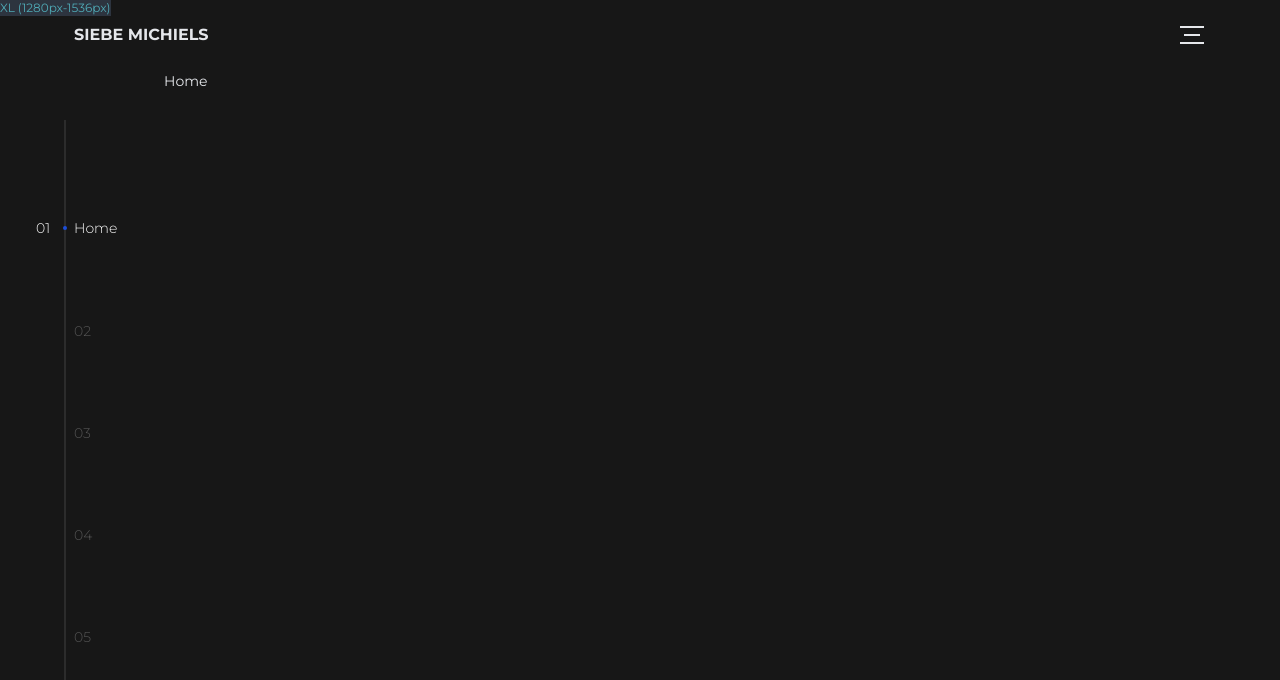
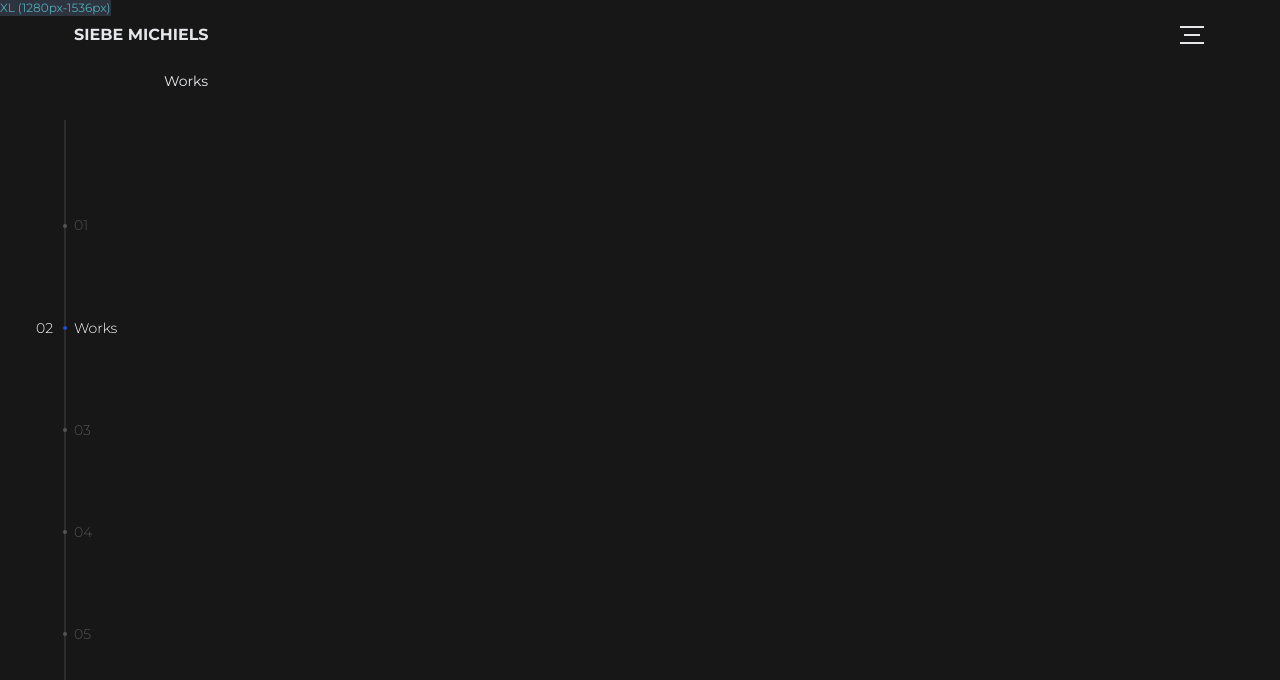
Before and after one commit to SiebeM03/portfolio-react, a React (Create React App) app: page / in a window 1280 px wide. Shown: the top 680 px of the page. Built offline with nearby package versions, Linux system fonts and the light colour scheme; the HTML template or start-up script is replaced by a standard one.

Commit message:
navigation animations finished

```diff
--- a/src/App.js
+++ b/src/App.js
@@ -3,36 +3,59 @@ import DefaultScreenLayout from './components/defaultScreenLayout'
 import ScreenSize from './components/screenSize'
 import usePages from './hooks/usePages'
 import MainSectionWrapper from './components/mainSectionWrapper'
-import { useState } from 'react'
+import { useEffect, useState } from 'react'
 
 function App() {
   const [currentPath, setCurrentPath] = useState("/");
   const [previousPath, setPreviousPath] = useState(null);
 
-  const { pages, activePage } = usePages(currentPath);
+
+  const [isScrollLocked, setIsScrollLocked] = useState(false);
+  useEffect(() => {
+    window.addEventListener('scroll', handleScroll);
+    return () => {
+      window.removeEventListener('scroll', handleScroll);
+    };
+  }, [currentPath, isScrollLocked]);
+
+
+  const { pages, getActivePage, getNextPageIndex, getPreviousPageIndex } = usePages(currentPath);
 
   const handlePathChange = (newPath) => {
     setPreviousPath(currentPath);
     setCurrentPath(newPath);
   }
 
-  console.log("=============")
-  console.log("currentPath", currentPath)
-  console.log("previousPath", previousPath)
+
+  const handleScroll = (e) => {
+    if (e.deltaY > 0) {
+      // scroll down -> next page
+      handlePathChange(pages[getNextPageIndex()].path);
+    } else {
+      // scroll up -> previous page
+      handlePathChange(pages[getPreviousPageIndex()].path);
+    }
+    setIsScrollLocked(true);
+
+    // Lock scrolling for 2 seconds (2000 milliseconds)
+    setTimeout(() => {
+      setIsScrollLocked(false);
+    }, 400);
+  }
 
   return (
-      <div about="container"
+      <div about="container" onWheel={ isScrollLocked ? null : handleScroll }
            className="relative min-h-full outline-[30px] outline-color-accent transition duration-300">
         <ScreenSize/>
         <DefaultScreenLayout currentPath={ currentPath } setCurrentPath={ handlePathChange }>
           { pages.map((page, index) => {
-            const isActive = page.path === activePage.path;
+            const isActive = page.path === getActivePage().path;
             const isPreviousPath = page.path === previousPath;
 
             const currentPageIndex = pages.findIndex(page => page.path === currentPath);
             const previousPageIndex = pages.findIndex(page => page.path === previousPath);
 
-            return <MainSectionWrapper isActive={ isActive }
+            return <MainSectionWrapper key={ page.path } isActive={ isActive }
                                        sectionClass={ isPreviousPath ? currentPageIndex > previousPageIndex ? "section-next" : "section-prev" : "" }>
               { page.component }
             </MainSectionWrapper>
--- a/src/components/sideNav.js
+++ b/src/components/sideNav.js
@@ -7,10 +7,9 @@ const SideNav = ({ currentPath, setCurrentPath }) => {
   const { pages } = usePages();
 
   return (
-      <nav className="flex h-full items-center
-        before:content-[''] before:absolute before:top-1/2 before:left-0 before:translate-y-[-50%] before:w-0.5 before:h-[70%] before:max-h-side-nav before:bg-color-gray before:opacity-35 before:z-10">
-        <ul about="side-nav"
-            className="relative flex w-[100px] h-[70%] max-h-side-nav flex-col justify-around m-0 p-0 list-inside z-10">
+      <nav
+          className="side-nav flex h-full items-center before:bg-color-gray before:opacity-35 before:z-10 before:h-7/10 before:max-h-side-nav">
+        <ul className="relative flex w-[100px] h-7/10 max-h-side-nav flex-col justify-around m-0 p-0 list-inside z-10">
           { pages.map((page, index) => <NavItem key={ index } page={ page } currentPath={ currentPath }
                                                 setCurrentPath={ setCurrentPath }/>) }
         </ul>
@@ -27,10 +26,8 @@ const NavItem = ({ page, currentPath, setCurrentPath }) => {
   return (
       <li onClick={ () => setCurrentPath(page.path) }
           className={ `relative -top-[5px] text-[6px] cursor-pointer
-                ${ page.before } before:absolute before:top-[3px] before:left-2.5 before:text-color-gray before:text-[14px] before:font-light
-                ${ isActive ? 'after:absolute after:top-3 after:-left-[1px] after:transition-opacity after:opacity-100 after:duration-200 after:delay-100 after:rounded-full after:bg-color-accent after:w-1 after:h-1 after:text-[14px] after:font-light' : 'after:opacity-0' }
-                ${ isActive ? 'text-color-accent transition-color ease-in-out duration-300 before:left-[-28px] before:text-white before:transition-all before:duration-300' : '' }` }>
-              <span className={ `relative top-[3px] left-2.5 text-[14px] font-light text-white transition-opacity ease-in-out duration-300 delay-100
+                ${ isActive ? 'active before:text-white after:bg-color-accent' : 'before:text-color-gray after:bg-color-gray' }` }>
+              <span className={ `relative left-2.5 text-[14px] font-light text-white transition-opacity ease-in-out duration-700 delay-100
                     ${ isActive ? 'opacity-100 visible' : 'opacity-0 invisible' }` }>
                 { page.name }
               </span>
--- a/src/hooks/usePages.js
+++ b/src/hooks/usePages.js
@@ -39,11 +39,21 @@ const usePages = (currentPath) => {
 
   const getActivePage = () => pages.find(page => page.path === currentPath)
 
-  const activePage = getActivePage();
+  const getNextPageIndex = () => {
+    const currentPageIndex = pages.findIndex(page => page.path === currentPath);
+    return currentPageIndex === pages.length - 1 ? 0 : currentPageIndex + 1;
+  }
+
+  const getPreviousPageIndex = () => {
+    const currentPageIndex = pages.findIndex(page => page.path === currentPath);
+    return currentPageIndex === 0 ? pages.length - 1 : currentPageIndex - 1;
+  }
 
   return {
     pages,
-    activePage,
+    getActivePage,
+    getNextPageIndex,
+    getPreviousPageIndex
   }
 }
 
--- a/src/index.css
+++ b/src/index.css
@@ -3,6 +3,14 @@
 @tailwind base;
 @tailwind components;
 @tailwind utilities;
+
+:root {
+    --scroll-animation-duration: 0.3s;
+    --color-gray: #555;
+    --side-nav-animation-duration: 0.25s;
+    --side-nav-dot-animation-delay: 0.1s;
+    --side-nav-dot-animation-duration: 0.2s;
+}
 
 body {
     margin: 0;
@@ -11,42 +19,93 @@ body {
     -moz-osx-font-smoothing: grayscale;
 }
 
-.fadeIn {
-    animation: fadeIn 0.5s ease-in-out;
+/* Time line */
+.side-nav:before {
+    content: '';
+    position: absolute;
+    top: 50%;
+    left: 0;
+    transform: translateY(-50%);
+
+    width: 2px;
+}
+
+.side-nav li {
+    counter-increment: nav-item;
 }
 
 
-@keyframes fadeIn {
-    from {
-        opacity: 0;
-        transform: translate(0, 20px);
-    }
-    to {
-        opacity: 100;
-        transform: translate(0, 0);
-    }
+/* Number index on sidenav */
+.side-nav li:before {
+    content: counter(nav-item, decimal-leading-zero);
+
+    /* Right side of timeline */
+    position: absolute;
+    left: 10px;
+
+    font-size: 14px;
+    font-weight: 300;
+
+    transition: all var(--side-nav-animation-duration) ease-in-out;
+}
+
+.side-nav li.active:before {
+    /* Number index moves to the left of the timeline */
+    left: -28px;
 }
 
 
+/* Circle on sidenav */
+.side-nav li:after {
+    /* Centered */
+    position: absolute;
+    left: 0;
+    top: 50%;
+    transform: translateX(-25%) translateY(-50%);
+    width: 4px;
+    height: 4px;
+
+    border-radius: 100%;
+
+    transition: background-color var(--side-nav-dot-animation-duration) cubic-bezier(0.4, 0, 0.2, 1) var(--side-nav-dot-animation-delay);
+}
+
+
+.side-nav li span {
+    opacity: 0;
+    visibility: hidden;
+    /* Visibility has a delay so that items that turn inactive don't instantly disappear */
+    transition: opacity var(--side-nav-animation-duration) ease-in-out, visibility 0s var(--side-nav-animation-duration);
+}
+
+.side-nav li.active span {
+    opacity: 1;
+    visibility: visible;
+    /* Visibility has no delay so that items that turn active instantly appear */
+    transition: opacity var(--side-nav-animation-duration) ease-in-out, visibility 0s 0s;
+}
+
+
+/* Section animations */
 .section {
     opacity: 0;
     visibility: hidden;
-    transition: opacity .4s ease-in-out, visibility 0s .4s
+    transition: opacity var(--scroll-animation-duration) ease-in-out, visibility 0s var(--scroll-animation-duration)
 }
 
 .section-active {
     opacity: 1;
     visibility: visible;
     z-index: 1;
-    transition: opacity 0.4s ease-in-out 0.4s
+    transition: opacity var(--scroll-animation-duration) ease-in-out var(--scroll-animation-duration)
 }
 
 .section-next {
     transform: translateY(-45px);
-    transition: transform 0.4s ease-in-out;
+    transition: transform var(--scroll-animation-duration) ease-in-out;
 }
 
 .section-prev {
     transform: translateY(45px);
-    transition: transform 0.4s ease-in-out;
+    transition: transform var(--scroll-animation-duration) ease-in-out;
 }
--- a/tailwind.config.js
+++ b/tailwind.config.js
@@ -1,29 +1,4 @@
-/** @type {Plugin} */
-const plugin = require('tailwindcss/plugin');
-
-const backfaceVisibility = plugin(function ({ addUtilities }) {
-  addUtilities({
-    '.backface-visible': {
-      'backface-visibility': 'visible',
-    },
-    '.backface-hidden': {
-      'backface-visibility': 'hidden',
-    }
-  })
-});
-
-const transformZ = plugin(function ({ matchUtilities, theme }) {
-  matchUtilities(
-      {
-        'translate-z': (value) => ({
-          '--tw-translate-z': value,
-          transform: ` translate3d(var(--tw-translate-x), var(--tw-translate-y), var(--tw-translate-z)) rotate(var(--tw-rotate)) skewX(var(--tw-skew-x)) skewY(var(--tw-skew-y)) scaleX(var(--tw-scale-x)) scaleY(var(--tw-scale-y))`,
-        }), // this is actual CSS
-      },
-      { values: theme('translate'), supportsNegativeValues: true }
-  )
-});
-
+/** @type {import('tailwindcss').Config} */
 module.exports = {
   content: [
     "./src/**/*.{js,jsx,ts,tsx}", "./public/index.html"
@@ -39,7 +14,9 @@ module.exports = {
       maxHeight: {
         'side-nav': '750px'
       },
+      height: {
+        '7/10': '70%'
+      }
     },
-  },
-  plugins: [backfaceVisibility, transformZ],
+  }
 }
```
Also changed, not shown: 1 other file (tests, documents, lock files or other folders).
